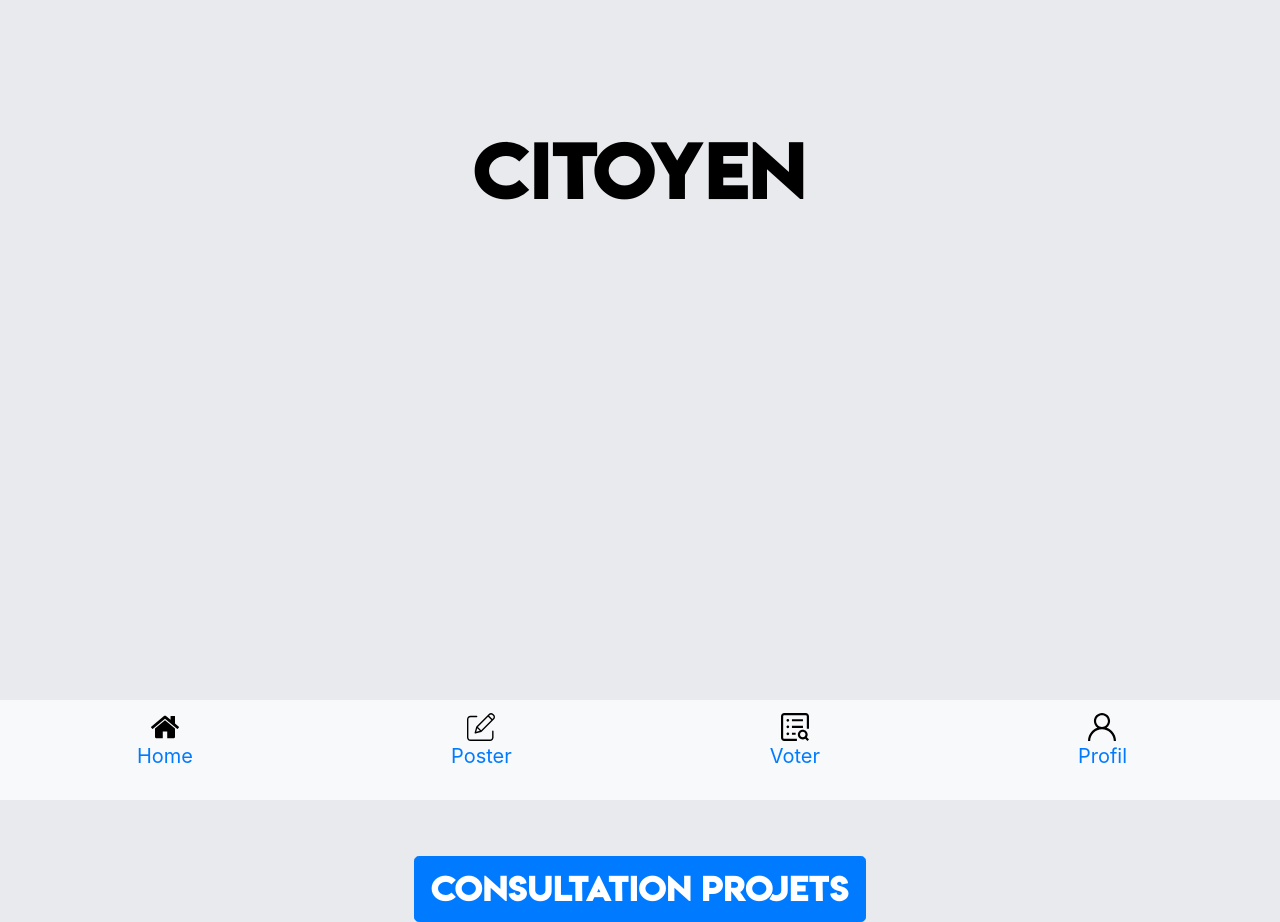
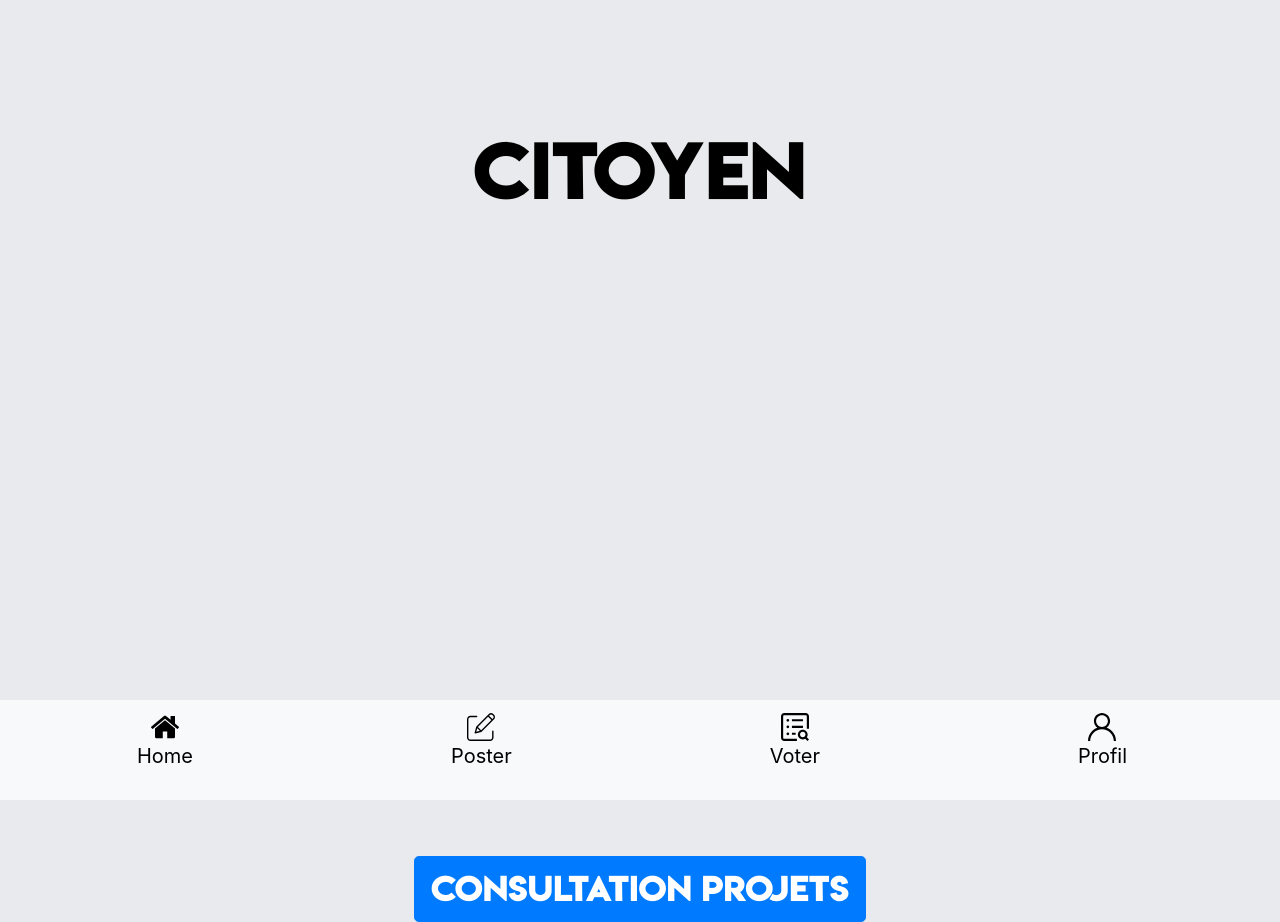
Before and after one commit to yadPe/Citesceau, a React (Create React App) app: page / in a window 1280 px wide. Built offline with nearby package versions, Linux system fonts and the light colour scheme.

Commit message:
navbar link

```diff
--- a/src/pages/NavBar.css
+++ b/src/pages/NavBar.css
@@ -15,3 +15,8 @@
   display: flex;
   align-items: center;
 }
+
+.link {
+  color: black;
+
+}
--- a/src/pages/NavBar.js
+++ b/src/pages/NavBar.js
@@ -18,7 +18,7 @@ class NavBar extends Component {
       <div>
         <Navbar className="navbar navbar2 fixed-bottom navbar-light bg-light" color="light" light expand="md" navbar-fixed-bottom>
           <NavbarBrand>
-            <Link to="/">
+            <Link to="/" className="link">
               <div className="navbrand">
                 <img src="./assets/home.svg" className="image" />
                 <p>Home</p>
@@ -26,7 +26,7 @@ class NavBar extends Component {
             </Link>
           </NavbarBrand>
           <NavbarBrand>
-            <Link to="/NewProjet">
+            <Link to="/NewProjet" className="link">
               <div className="navbrand">
                 <img src="./assets/edit.svg" className="image" />
                 <p>Poster</p>
@@ -34,7 +34,7 @@ class NavBar extends Component {
             </Link>
           </NavbarBrand>
           <NavbarBrand>
-            <Link to="/VueEnsemble">
+            <Link to="/VueEnsemble" className="link">
               <div className="navbrand">
                 <img src="./assets/search.svg" className="image" />
                 <p>Voter</p>
@@ -42,7 +42,7 @@ class NavBar extends Component {
             </Link>
           </NavbarBrand>
           <NavbarBrand>
-            <Link to="/Profil">
+            <Link to="/Profil" className="link">
               <div className="navbrand">
                 <img src="./assets/user.svg" className="image" />
                 <p>Profil</p>
```
